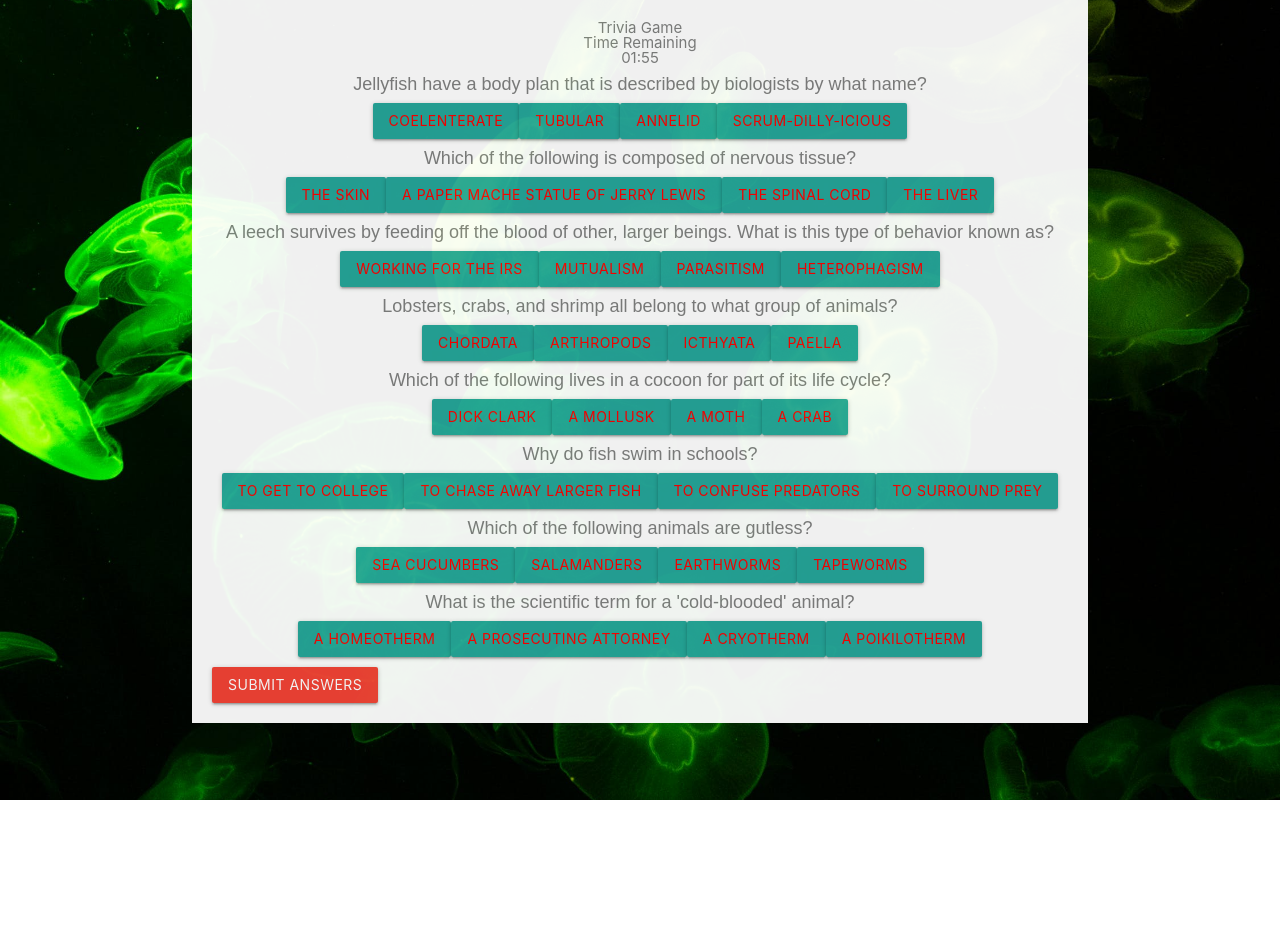
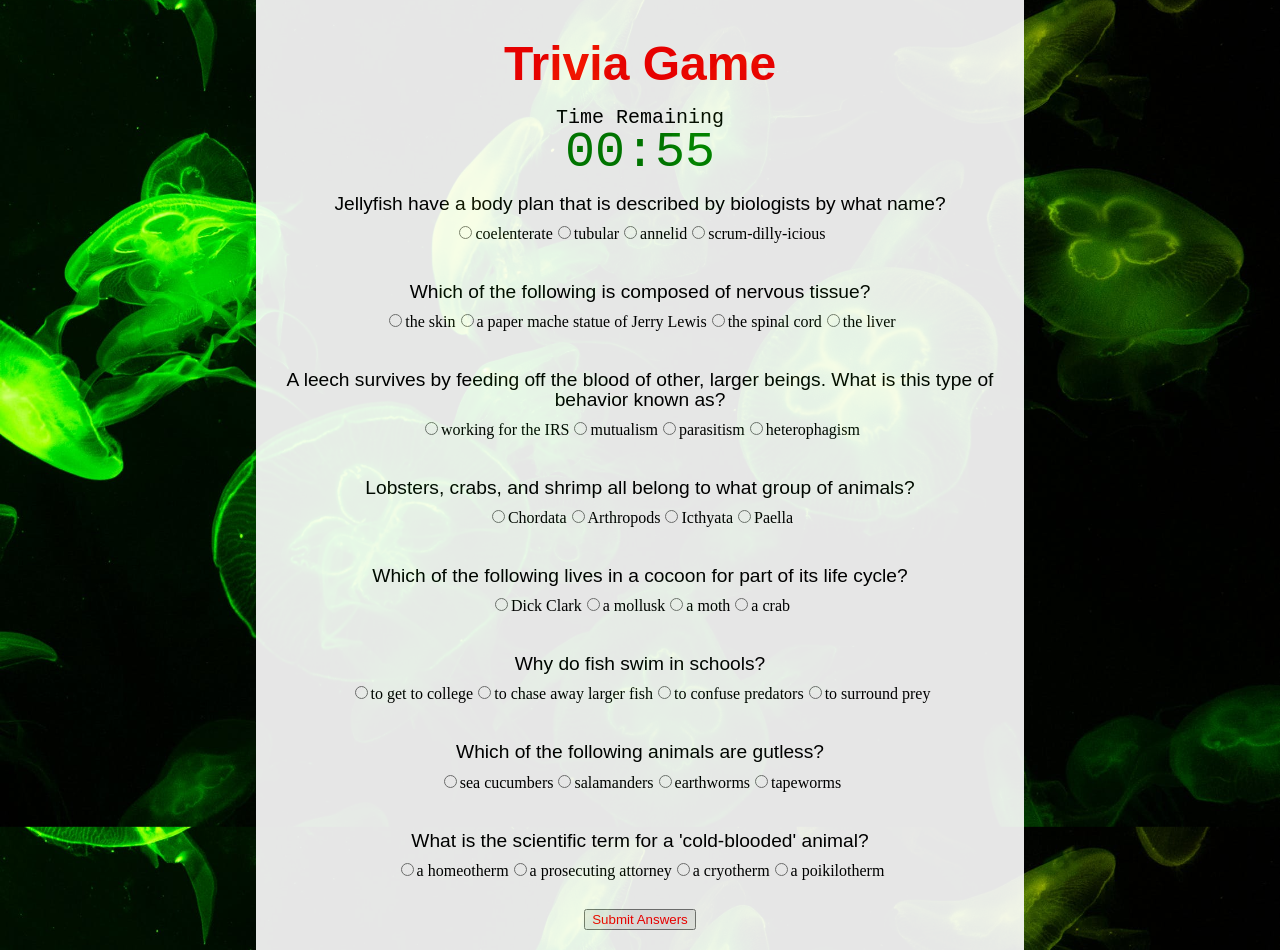
Before and after one commit to soyabeans1000/trivia-game, a plain HTML site: page index.html in a window 1280 px wide. Before the commit the page ends 800 px from the top, so only its background shows below. Drawn offline with nearby package versions, Linux system fonts and the light colour scheme.

Commit message:
Game Enhancements

```diff
--- a/assets/css/style.css
+++ b/assets/css/style.css
@@ -1,39 +1,47 @@
 
 body
  {
-  opacity: 0.94;
+  opacity: 0.9;
   min-height:100vh;
   background-image: url('../images/jelly-fish-bg.jpeg');
   background-size: cover;
   background-position: center;
-  height: 100vh;
-  color: grey;
+  color: black;
   position: relative;
-
+  height:100vh;
  }
 
-    .main-game
-  {
-    background-color:white;
+  h1{
+    font-family: Arial, "Helvetica Neue", Helvetica, sans-serif;
+    font-size:3em;
+    font-weight:bolder;
+    color:red;
     padding:20px;
-    flex-grow: 1;
-    align-self: stretch;
-    text-align: center;
-
   }
 
 
 .container
 {
   display:flex;
-  background-color:red;
   justify-content: center;
   flex-direction: column;
   align-items: center;
+  min-height:100%;
+  min-width:80vh;
+  margin: 0 auto;
+  align-content: stretch;
+
 }
 
 
-
+.main-game
+{
+  background-color: white;
+  padding:20px;
+  /* flex-grow: 1; */
+  text-align: center;
+  width:60%;
+}
 
   .Q
   {
@@ -41,14 +49,19 @@ body
     font-family: Arial, "Helvetica Neue", Helvetica, sans-serif;
     font-size:1.2em;
     padding:10px;
-    font-weight:1.2
-  }
+    font-weight:1.2;
+    margin-top:6px;
+    }
 
 
 
-  .final_score
+  .score_board
   {
+    font-family: Arial, "Helvetica Neue", Helvetica, sans-serif;
     font-size:1.2em;
+    font-weight:1.5;
+    margin-top:6px;
+    color: red;
   }
 
   .choiceBtn
@@ -59,7 +72,49 @@ body
 
   .submit
   {
-    margin-top:10px;
-    display:block;
+    text-align: center;
+    color:red;
+  }
+
+  #display {
+    font-family: monospace;
+    font-size: 50px;
+    color: green;
+    /* Typography */
+    text-align: center;
+
+  }
+
+  .remaining_time {
+    font-family: monospace;
+    font-size: 20px;
+    color: black;
+    /* Typography */
     text-align: center;
   }
+
+  .score_title{
+    font-family: Arial, "Helvetica Neue", Helvetica, sans-serif;
+    font-size:2em;
+    font-weight:bolder;
+    color:red;
+    padding:2px;
+  }
+
+
+
+  /* Width at 640px and below  */
+@media only screen and (max-width: 640px) {
+
+
+.Q
+  {
+
+    font-family: Arial, "Helvetica Neue", Helvetica, sans-serif;
+    font-size:1.2em;
+    padding:10px;
+    font-weight:1.5;
+    margin-top:5px;
+    }
+
+}
--- a/assets/js/stopwatch.js
+++ b/assets/js/stopwatch.js
@@ -4,7 +4,7 @@ let seconds = 0
 let count = 0
 let displaySeconds = ""
 let displayMinutes = ""
-let totaltime = 2
+let totaltime = 1
 let timeUp
 
 
@@ -27,9 +27,9 @@ seconds = 60 - seconds
 displaySeconds = seconds
 displayMinutes = minutes
 
+
 if (seconds < 10 )
 {
-
   displaySeconds = '0' + seconds
 }
 
@@ -39,18 +39,18 @@ if (minutes < 10)
 }
 
 
+if (minutes === -1 && seconds === 60 )
+{
+
+  clearInterval(timer)
+  timeUp = true
+  displayMinutes = '00'
+  displaySeconds = '00'
+  displayScore()
+}
+
 document.querySelector('#display').textContent = `${displayMinutes}:${displaySeconds}`
+
 }, 1000)
 
-
 }
-
-
-compTime();
-
-
-// if (minutes === 0 && seconds === 0 )
-// {
-//   clearInterval(timer)
-//   timeUp = true
-// }
--- a/assets/js/trivia.js
+++ b/assets/js/trivia.js
@@ -66,12 +66,12 @@ questions = [{
 function checkAnswer(answer)
 {
   let answerArray = answer.split(' ')
-  console.log(answerArray)
+  //console.log(answerArray)
 
   let answerCode
   let QuestionCode = answerArray[0].substring(1)
 
-  console.log(QuestionCode)
+  //console.log(QuestionCode)
 
   switch (questions[QuestionCode].answer)
 {
@@ -97,25 +97,22 @@ function checkAnswer(answer)
 
 let realAnswer = "Q" + QuestionCode  + " " + answerCode
 
-console.log(realAnswer)
+//console.log(realAnswer)
 
 
 
 
 if (answer === realAnswer)
 {
-  console.log("MATCH")
+  //console.log("MATCH")
     totalCorrect++
 }
 else
 {
-  console.log("NOT MATCH")
+  //console.log("NOT MATCH")
   totalWrong++
 
 }
-
-
-
 }
 
 
@@ -125,23 +122,37 @@ function displayQuestion(index)
     questionDiv.innerHTML = questions[index].question
     questionDiv.className = 'Q'
     document.querySelector('#content').append(questionDiv)
-    console.log(questions[index].answer)
+    //console.log(questions[index].answer)
+
+
+
+
+
+
   for (let i = 0; i < questions[index].choiceList.length; i++)
   {
-    let btnElem = document.createElement('a')
-    btnElem.textContent = questions[index].choiceList[i]
-    btnElem.className = 'waves-effect waves-light btn choiceBtn center-align'
-    btnElem.setAttribute('data-value', 'Q' + index + ' ' + i)
-    console.log( 'Q' + index + i)
-    document.querySelector('#content').append(btnElem)
+    let radioElem = document.createElement('input')
+    //radioElem.textContent = questions[index].choiceList[i]
+    radioElem.className = 'radio_choice'
+    radioElem.setAttribute('type', 'radio')
+    radioElem.setAttribute('value', 'Q' + index + ' ' + i)
+    radioElem.setAttribute('name', 'Q' + index)
+    //console.log( 'Q' + index + i)
+    document.querySelector('#content').append(radioElem)
+    document.querySelector('#content').append(questions[index].choiceList[i])
   }
+  let spacerDiv = document.createElement('div')
+  spacerDiv.style.marginBottom = '30px'
+  document.querySelector('#content').append(spacerDiv)
+
+
 }
 
 document.addEventListener('click', e => {
   // make sure thing clicked is random number button and that the game has not ended yet
-  if (e.target.className === 'waves-effect waves-light btn choiceBtn center-align') {
-    let selectedAnswer =  e.target.getAttribute('data-value')
-    console.log("Selected Answer =>" +  selectedAnswer )
+  if (e.target.className === 'radio_choice') {
+    let selectedAnswer =  e.target.getAttribute('value')
+   // console.log("Selected Answer =>" +  selectedAnswer )
     checkAnswer(selectedAnswer)
   }
 
@@ -153,28 +164,50 @@ if (e.target.id === "SubmitButton")
 
 function displayScore()
 {
-  document.querySelector('#content').textContent = `Total Correct:${totalCorrect}
-                                                    Total wrong: ${totalWrong}`
-}
+  // document.querySelector('.main-game').textContent = `Total Correct:${totalCorrect}
+  // Total wrong: ${totalWrong}`
+
+
+
+ document.querySelector('.main-game').innerHTML = `<div class="score_board"><div class="score_title">Your Score</div> <br> Total Correct:${totalCorrect}<br>
+ Total wrong: ${totalWrong}</div><br>`
+ clearInterval(timer)
+ let newgameBtn = document.createElement('button')
+ newgameBtn.innerHTML = 'New Game'
+ document.querySelector('.main-game').append(newgameBtn)
+
+ newgameBtn.addEventListener('click',init)
+
+ }
+
+
 
 function init(){
+
+ timeUp = false
+
+ document.querySelector('.main-game').innerHTML = `<h1>Trivia Game</h1>
+<div class = "remaining_time">Time Remaining
+</div>
+<div id="display">00:00
+</div>
+<div id="content">
+</div>`
+  compTime();
 for (i = 0; i < questions.length; i++)
  displayQuestion(i)
 
 
+
+
+
  let submitBtn = document.createElement('button')
-
- submitBtn.className = 'red waves-effect waves-light btn submit center-align'
+  submitBtn.className = 'red waves-effect waves-light btn submit'
  submitBtn.innerHTML = 'Submit Answers'
  submitBtn.id = "SubmitButton"
- document.querySelector('#content').append(submitBtn)
+  document.querySelector('#content').append(submitBtn)
 
-
- if (timeUp)
-displayScore()
-
-
-}
+  }
 
 
 init()
--- a/index.html
+++ b/index.html
@@ -8,7 +8,6 @@
   <!-- CSS  -->
   <link href="assets/css/CSS_Reset.css" type="text/css" rel="stylesheet" media="screen,projection"/>
   <link href="https://fonts.googleapis.com/icon?family=Material+Icons" rel="stylesheet">
-  <link rel="stylesheet" href="https://cdnjs.cloudflare.com/ajax/libs/materialize/1.0.0/css/materialize.min.css">
   <link href="assets/css/style.css" type="text/css" rel="stylesheet" media="screen,projection"/>
   <script src="assets/js/stopwatch.js"></script>
 </head>
@@ -18,16 +17,15 @@
   <div class="container">
     <div class="main-game">
 
-       Trivia Game
+       <h1>Trivia Game</h1>
 
 
-                <div>Time Remaining
+                <div class = "remaining_time">Time Remaining
                 </div>
                 <div id="display">00:00
                 </div>
                 <div id="content">
                 </div>
-
 
     </div>
    </div>
```
